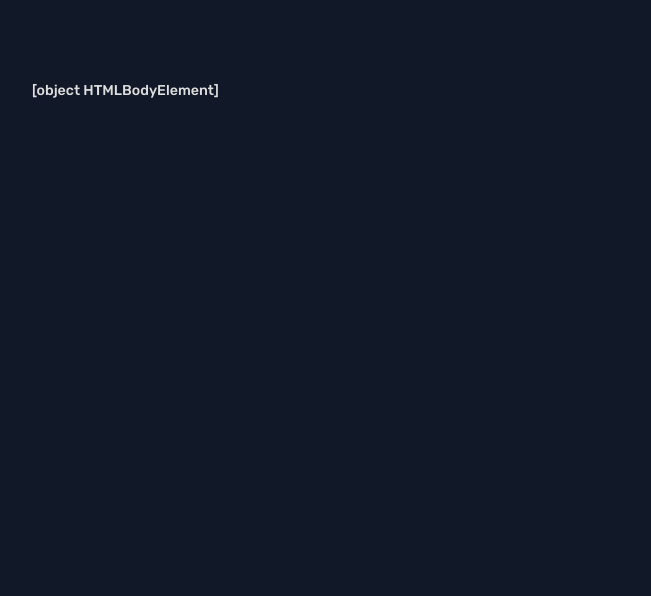
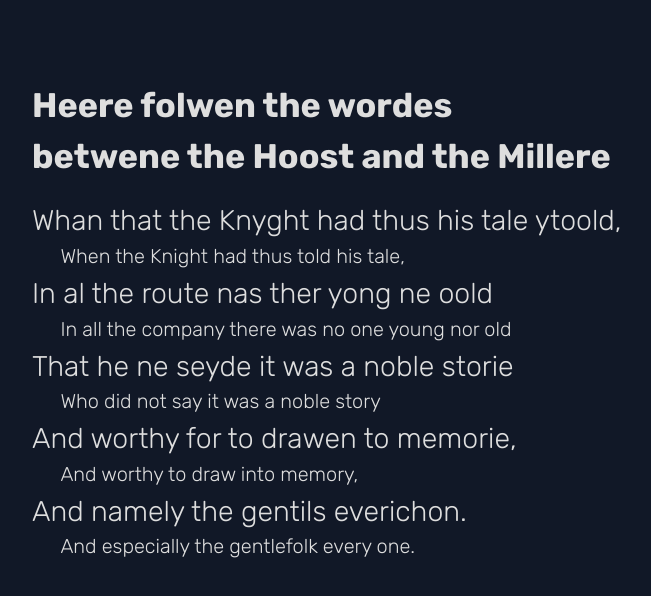
Before and after one commit to ignoraunt/native-vdom-diffing, a plain HTML site: page index.html in a window 1280 px wide. Both pictures are taken after a click on the button "Re-render the DOM". Shown: the whole page, without its empty margins (288-939 px from the left). Drawn offline with Linux system fonts and the light colour scheme.

Commit message:
Added Attributes and Keys

```diff
--- a/index.html
+++ b/index.html
@@ -4,7 +4,7 @@
     <meta charset="utf-8" />
     <meta name="viewport" content="width=device-width, initial-scale=1.0" />
     <link
-      href="https://fonts.googleapis.com/css?family=Rubik:300,500,700"
+      href="https://fonts.googleapis.com/css?family=Rubik:300,700"
       rel="stylesheet"
     />
     <link rel="stylesheet" href="main.css" />
@@ -15,11 +15,11 @@
     <!-- Testing node -->
     <div id="root">
       <h1>Heere folwen the wordes <br />betwene the Hoost and the Millere</h1>
-      <p>Whan that the Knyght had thus his tale ytoold,</p>
-      <p>In al the route nas ther yong ne oold</p>
-      <p>That he ne seyde it was a noble storie</p>
-      <p>And worthy for to drawen to memorie,</p>
-      <p>And namely the gentils everichon.</p>
+      <p key="1">Whan that the Knyght had thus his tale ytoold,</p>
+      <p key="2">In al the route nas ther yong ne oold</p>
+      <p key="3">That he ne seyde it was a noble storie</p>
+      <p key="4">And worthy for to drawen to memorie,</p>
+      <p key="5">And namely the gentils everichon.</p>
       <button>Re-render the DOM</button>
     </div>
   </body>
--- a/index.js
+++ b/index.js
@@ -1,22 +1,29 @@
+// fetched template from, say, component function
+// (keys obviously should not be hardcoded,
+// but that's the different story)
 const template = `
-<h1>Heere folwen the wordes <br />betwene the Hoost and the Millere</h1>
-<p>Whan that the Knyght had thus his tale ytoold,</p>
-<span>When the Knight had thus told his tale,</span>
-<p>In al the route nas ther yong ne oold</p>
-<span>In all the company there was no one young nor old</span>
-<p>That he ne seyde it was a noble storie</p>
-<span>Who did not say it was a noble story</span>
-<p>And worthy for to drawen to memorie,</p>
-<span>And worthy to draw into memory,</span>
-<p>And namely the gentils everichon.</p>
+<h1 class="could-also-change-attributes-independently">Heere folwen the wordes <br />betwene the Hoost and the Millere</h1>
+<p key="1">Whan that the Knyght had thus his tale ytoold,</p>
+<span key="6">When the Knight had thus told his tale,</span>
+<p key="2">In al the route nas ther yong ne oold</p>
+<span key="7">In all the company there was no one young nor old</span>
+<p key="3">That he ne seyde it was a noble storie</p>
+<span key="8">Who did not say it was a noble story</span>
+<p key="4">And worthy for to drawen to memorie,</p>
+<span key="9">And worthy to draw into memory,</span>
+<p key="5">And namely the gentils everichon.</p>
 <span>And especially the gentlefolk every one.</span>`;
 
-const dom = document.querySelector("#root");
-const button = document.querySelector("button");
+// get the node to be re-rendered
+const dom = document.querySelector('#root');
 
-button.addEventListener("click", () => {
-  dom.innerHTML = vdom;
-});
+// convert the template string to nodes
+function parse(template) {
+  let parser = new DOMParser();
+  let parsedTemplate = parser.parseFromString(template, 'text/html');
+  removeEmptyTextNodes(parsedTemplate.body);
+  return parsedTemplate.body;
+}
 
 // get the node type
 function getNodeType(node) {
@@ -27,14 +34,159 @@ function getNodeType(node) {
   }
 }
 
-// parse template as nodes
-function parse(template) {
-  let parser = new DOMParser();
-  let parsedTemplate = parser.parseFromString(template, "text/html");
-  return parsedTemplate.body;
+// strip parsed template of empty text nodes
+function removeEmptyTextNodes(node) {
+  for (let i = 0; i < node.childNodes.length; i++) {
+    let child = node.childNodes[i];
+    if (
+      child.nodeType === 8 ||
+      (child.nodeType === 3 &&
+        !/\S/.test(child.nodeValue) &&
+        child.nodeValue.includes('\n'))
+    ) {
+      node.removeChild(child);
+      i--;
+    } else if (child.nodeType === 1) {
+      if (child.hasAttribute('key')) {
+        let key = child.getAttribute('key');
+        child.key = key;
+        child.removeAttribute('key');
+      }
+      removeEmptyTextNodes(child);
+    }
+  }
 }
 
+// get attributes indices
+function getAttributeIndex(element) {
+  let attributes = {};
+  if (element.attributes == undefined) return attributes;
+  for (let i = 0, atts = element.attributes, n = atts.length; i < n; i++) {
+    attributes[atts[i].name] = atts[i].value;
+  }
+  return attributes;
+}
+
+// update attributes
+function patchAttributes(vdom, dom) {
+  let vdomAttributes = getAttributeIndex(vdom);
+  let domAttributes = getAttributeIndex(dom);
+  if (vdomAttributes == domAttributes) return;
+  Object.keys(vdomAttributes).forEach((key, i) => {
+    // add the attribute if not present ...
+    if (!dom.getAttribute(key)) {
+      dom.setAttribute(key, vdomAttributes[key]);
+    } // ... otherwise compare them
+    else if (dom.getAttribute(key)) {
+      if (vdomAttributes[key] != domAttributes[key]) {
+        dom.setAttribute(key, vdomAttributes[key]);
+      }
+    }
+  });
+  Object.keys(domAttributes).forEach((key, i) => {
+    // remove the attribute if not present in the vdom
+    if (!vdom.getAttribute(key)) {
+      dom.removeAttribute(key);
+    }
+  });
+}
+
+// check if the node has a key
+function hasKey(dom, key) {
+  let keymatched = false;
+  for (let i = 0; i < dom.children.length; i++) {
+    if (key == dom.children[i].key) {
+      keymatched = true;
+      break;
+    }
+  }
+  return keymatched;
+}
+
+function patchKeys(vdom, dom) {
+  // remove a key from the dom if unmatched
+  for (let i = 0; i < dom.children.length; i++) {
+    let dnode = dom.children[i];
+    let key = dnode.key;
+    if (key) {
+      if (!hasKey(vdom, key)) {
+        dnode.remove();
+      }
+    }
+  }
+  // add keys to the dom
+  for (let i = 0; i < vdom.children.length; i++) {
+    let vnode = vdom.children[i];
+    let key = vnode.key;
+    if (key) {
+      if (!hasKey(dom, key)) {
+        // add a key if it's not present in the dom
+        let nthIndex = [].indexOf.call(vnode.parentNode.children, vnode);
+        if (dom.children[nthIndex]) {
+          dom.children[nthIndex].before(vnode.cloneNode(true));
+        } else {
+          dom.append(vnode.cloneNode(true));
+        }
+      }
+    }
+  }
+}
+
+// main diffing function
+function compareDOMs(vdom, dom) {
+  // append vdom children if the dom has no children
+  if (dom.hasChildNodes() == false && vdom.hasChildNodes() == true) {
+    for (let i = 0; i < vdom.childNodes.length; i++) {
+      dom.append(vdom.childNodes[i].cloneNode(true));
+    }
+  } else {
+    patchKeys(vdom, dom);
+
+    // remove dom nodes if the dom has more children than the vdom
+    if (dom.childNodes.length > vdom.childNodes.length) {
+      let count = dom.childNodes.length - vdom.childNodes.length;
+      if (count > 0) {
+        for (; count > 0; count--) {
+          dom.childNodes[dom.childNodes.length - count].remove();
+        }
+      }
+    }
+
+    // compare all the children
+    for (let i = 0; i < vdom.childNodes.length; i++) {
+      // append if the vdom node is not present in the dom
+      if (dom.childNodes[i] == undefined) {
+        dom.append(vdom.childNodes[i].cloneNode(true));
+      } else if (
+        getNodeType(vdom.childNodes[i]) == getNodeType(dom.childNodes[i])
+      ) {
+        // if the node type is the same ...
+        // ... and if the nodeType is text ...
+        if (vdom.childNodes[i].nodeType == 3) {
+          // ... check if the text content is not the same ...
+          if (vdom.childNodes[i].textContent != dom.childNodes[i].textContent) {
+            // ... replace the text content
+            dom.childNodes[i].textContent = vdom.childNodes[i].textContent;
+          }
+        }
+      } else {
+        // ... else replace the node
+        dom.childNodes[i].replaceWith(vdom.childNodes[i].cloneNode(true));
+      }
+      if (vdom.childNodes[i].nodeType != 3) {
+        compareDOMs(vdom.childNodes[i], dom.childNodes[i]);
+      }
+    }
+  }
+}
+
+// assign the parsed template
 const vdom = parse(template);
 
-console.log(dom);
-console.log(vdom);
+removeEmptyTextNodes(dom);
+
+// handle the render
+const button = document.querySelector('button');
+button.addEventListener('click', function () {
+  compareDOMs(vdom, dom);
+});
```
Also changed, not shown: main.css (+2 -5 lines).
